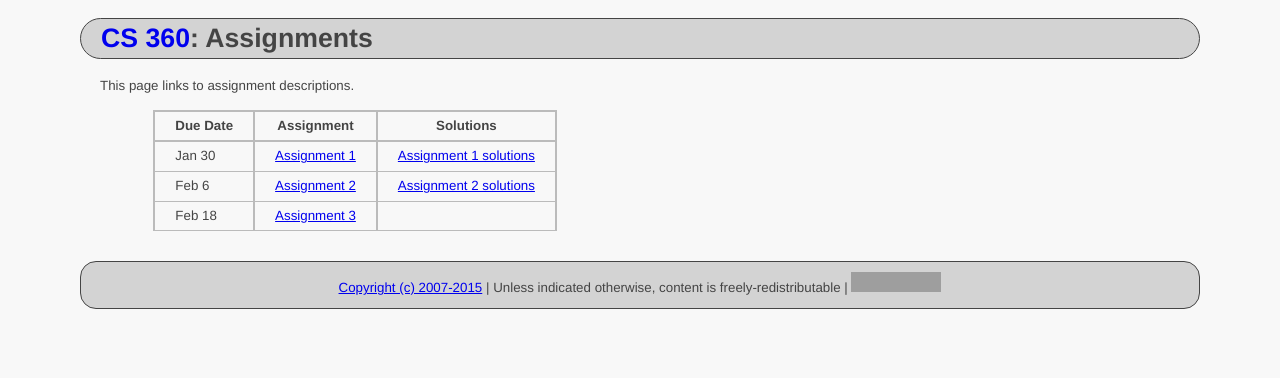
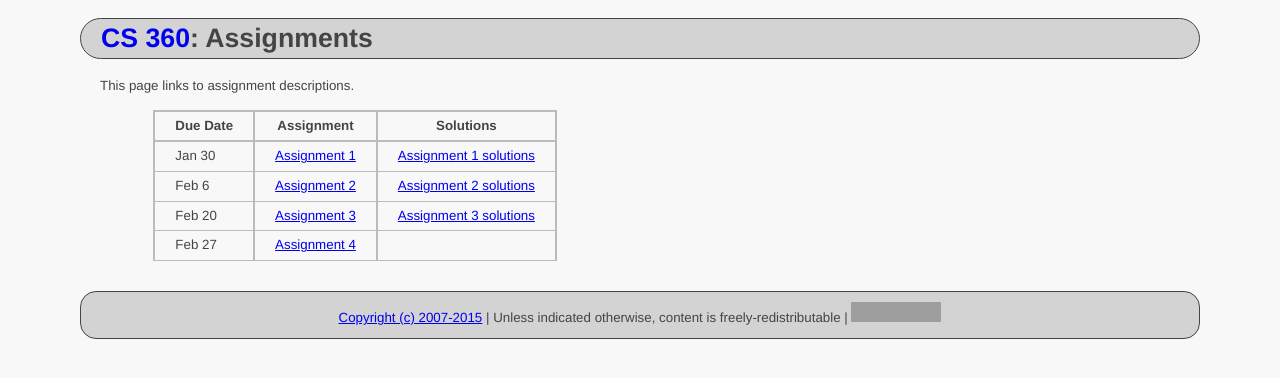
Before and after one commit to ycpcs/cs360-spring2015, a Jekyll site: the page built from assign/index.md, in a window 1280 px wide. Shown: the top 378 px of the page. Built offline with Jekyll 4.4.1, drawn with Linux system fonts in a browser that asks for light colours; Markdown is read by kramdown in place of the engine named in the settings; grey boxes are pictures that could not be loaded.

Commit message:
add assign 3 sol
add assignment 3 solutions

```diff
--- a/assign/index.md
+++ b/assign/index.md
@@ -9,4 +9,5 @@ This page links to assignment descriptions.
 > -------- | --------------------------------------- | --------- |
 > Jan 30   | [Assignment 1](../assign/assign01.html) | [Assignment 1 solutions](../assign/sol/assign01sol.pdf)|
 > Feb 6    | [Assignment 2](../assign/assign02.html) | [Assignment 2 solutions](../assign/sol/assign02sol.pdf)|
-> Feb 18   | [Assignment 3](../assign/assign03.html) |                                                        |
+> Feb 20   | [Assignment 3](../assign/assign03.html) | [Assignment 3 solutions](../assign/sol/assign03sol.pdf)|
+> Feb 27   | [Assignment 4](../assign/assign04.html) |                                                        |
```
Also changed, not shown: 2 other files.
